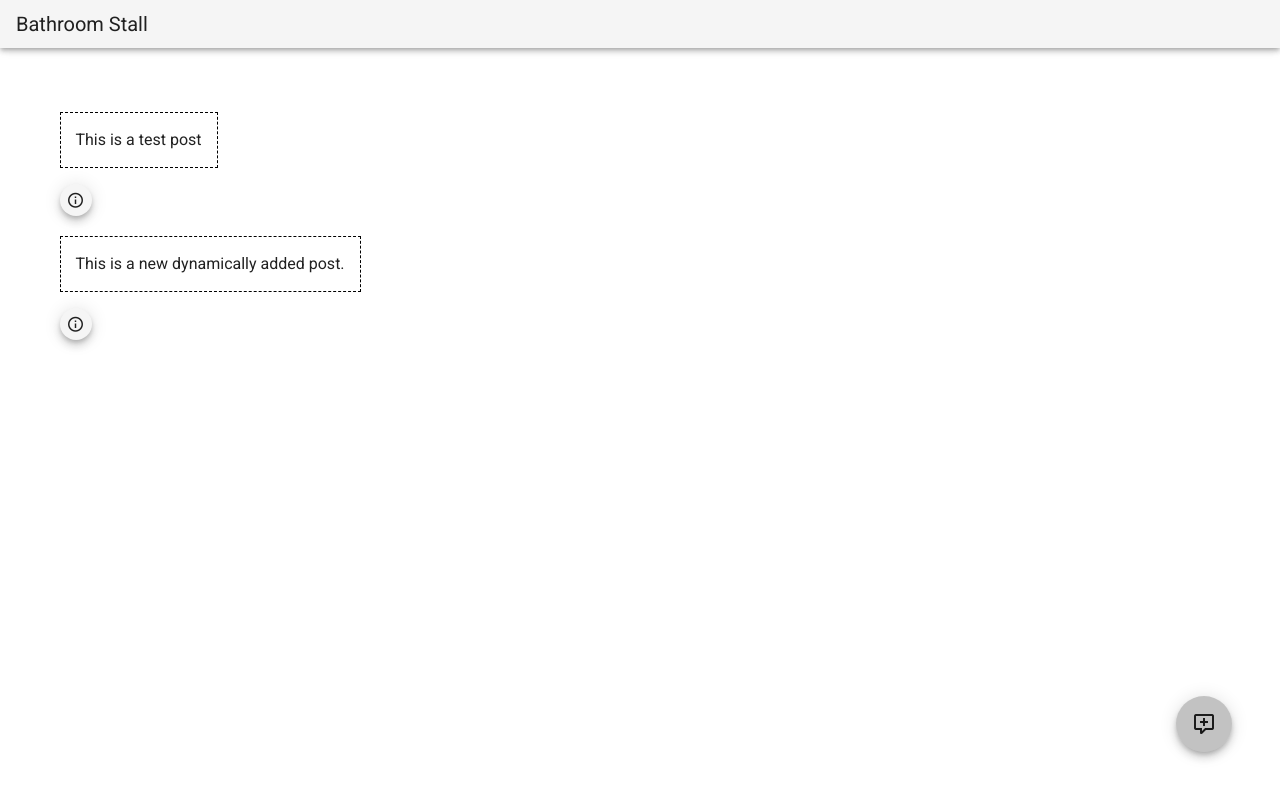
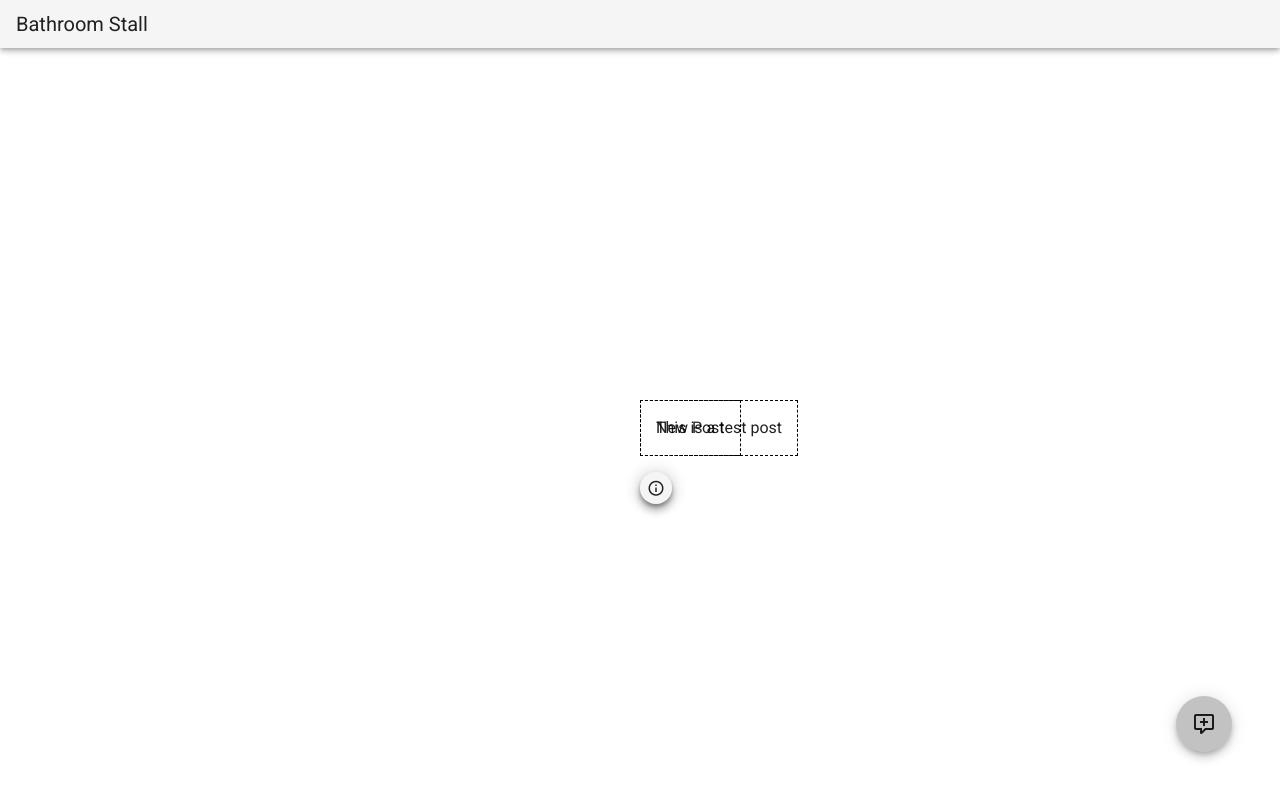
Before and after one commit to njbrunner/bathroom-stall, a Vue app: page / in a window 1280 px wide. Both pictures are taken after a click on the button 1204 px from the left and 724 px from the top of the page. Built offline with nearby package versions, Linux system fonts and the light colour scheme.

Commit message:
Added new post component for creating a new post

```diff
--- a/src/App.vue
+++ b/src/App.vue
@@ -7,7 +7,9 @@
       <v-toolbar-title>Bathroom Stall</v-toolbar-title>
     </v-app-bar>
 
-    <TextPost v-for="(post, index) in posts" :key="index" :text=post></TextPost>
+    <Post v-for="(post, index) in posts" :key="index" :text=post></Post>
+
+    <NewPost v-if="newPost"></NewPost>
 
     <v-btn
       fab
@@ -23,19 +25,22 @@
 </template>
 
 <script>
-import TextPost from "@/components/TextPost.vue";
+import Post from "@/components/Post.vue";
+import NewPost from "@/components/NewPost.vue";
 
 export default {
   name: 'App',
   components: {
-    TextPost,
+    Post,
+    NewPost,
   },
   data: () => ({
     posts: ["This is a test post"],
+    newPost: false,
   }),
   methods: {
     createNewPost() {
-      this.posts.push("This is a new dynamically added post.");
+      this.newPost = true;
     }
   },
 };
--- /dev/null
+++ b/src/components/NewPost.vue
@@ -0,0 +1,104 @@
+<template>
+<div class="container">
+    <div @mousedown="pointerDown" class="new-post-container" ref="newPost">
+        <p class="new-post-text">{{ text }}</p>
+        <v-btn
+        fab
+        x-small
+        class="button-info"
+        @click="toggleInfo">
+            <v-icon>mdi-information-outline</v-icon>
+        </v-btn>
+
+        <div v-if="infoBox" class="info-box">
+            <p>Mouse Down: {{ mouseDown }}</p>
+            <p>Position 1: {{ pos1 }}</p>
+            <p>Position 2: {{ pos2 }}</p>
+            <p>Position 3: {{ pos3 }}</p>
+            <p>Position 4: {{ pos4 }}</p>
+        </div>
+    </div>
+</div>
+</template>
+
+<script>
+export default {
+    name: "NewPost",
+    data() {
+        return {
+            text: "New Post",
+            pos1: 0,
+            pos2: 0,
+            pos3: 0,
+            pos4: 0,
+            mouseDown: false,
+            infoBox: false
+        }
+    },
+    methods: {
+        pointerDown: function(event) {
+            event = event || window.event;
+            event.preventDefault();
+            this.mouseDown = true;
+            // get the mouse cursor position at startup:
+            this.pos3 = event.clientX;
+            this.pos4 = event.clientY;
+
+            document.onpointerup = this.pointerUp;
+            // call a function whenever the cursor moves:
+            document.onpointermove = this.dragElement;
+
+        },
+        pointerUp: function() {
+            this.mouseDown = false;
+            // stop moving when mouse button is released:
+            document.onpointerup = null;
+            document.onpointermove = null;
+        },
+        dragElement: function(event) {
+            let element = this.$refs.newPost;
+            event = event || window.event;
+            event.preventDefault();
+            // calculate the new cursor position:
+            this.pos1 = this.pos3 - event.clientX;
+            this.pos2 = this.pos4 - event.clientY;
+            this.pos3 = event.clientX;
+            this.pos4 = event.clientY;
+
+            // set the element's new position:
+            element.style.top = (element.offsetTop - this.pos2) + "px";
+            element.style.left = (element.offsetLeft - this.pos1) + "px";
+        },
+        toggleInfo() {
+            this.infoBox = !this.infoBox
+        },
+    },
+    mounted() {
+        this.$refs.newPost.style.left = "50vw";
+        this.$refs.newPost.style.top = "50vh";
+    // transform: translate(-50%, -50%);
+    }
+}
+</script>
+
+<style>
+.new-post-container {
+    position: fixed;
+    z-index: 10;
+}
+.new-post-text {
+    padding: 15px;
+    border: dashed black 1px;
+    cursor: move;
+}
+.container {
+    margin-top: 100px;
+}
+.info-box {
+    margin-top: 16px;
+}
+.button-info {
+    margin-right: 0;
+    padding-right: 0;
+}
+</style>
--- a/src/components/TextPost.vue
+++ b/src/components/Post.vue
@@ -1,7 +1,7 @@
 <template>
 <div class="container">
-    <div @mousedown="pointerDown" class="textPost-container" ref="textPost">
-        <p class="textPost-text">{{ text }}</p>
+    <div @mousedown="pointerDown" class="post-container" ref="post">
+        <p class="post-text">{{ text }}</p>
         <v-btn
         fab
         x-small
@@ -23,7 +23,7 @@
 
 <script>
 export default {
-    name: "TextPost",
+    name: "Post",
     props: {
         text: String
     },
@@ -58,7 +58,7 @@ export default {
             document.onpointermove = null;
         },
         dragElement: function(event) {
-            let element = this.$refs.textPost;
+            let element = this.$refs.post;
             event = event || window.event;
             event.preventDefault();
             // calculate the new cursor position:
@@ -75,18 +75,19 @@ export default {
             this.infoBox = !this.infoBox
         },
     },
+    mounted() {
+        this.$refs.post.style.left = "50vw";
+        this.$refs.post.style.top = "50vh";
+    }
 }
 </script>
 
 <style>
-.textPost-container {
+.post-container {
     position: absolute;
-    /* padding: 15px;
-    border: dashed black 1px;
-    cursor: move; */
     z-index: 10;
 }
-.textPost-text {
+.post-text {
     padding: 15px;
     border: dashed black 1px;
     cursor: move;
```
Also changed, not shown: 1 other file (tests, documents, lock files or other folders).
